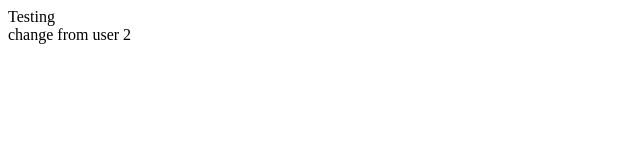
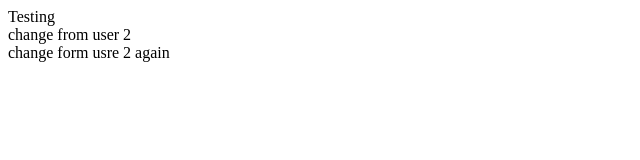
Before and after one commit to daniillogvinenko/git-team-test, a website: page index.html in a window 1280 px wide. Shown: the whole page, without its empty margins (0-640 px from the left). Drawn offline with Linux system fonts and the light colour scheme.

Commit message:
user 2 commit again

```diff
--- a/index.html
+++ b/index.html
@@ -8,5 +8,6 @@
     <body>
         Testing
         <div>change from user 2</div>
+        <div>change form usre 2 again</div>
     </body>
 </html>
```
